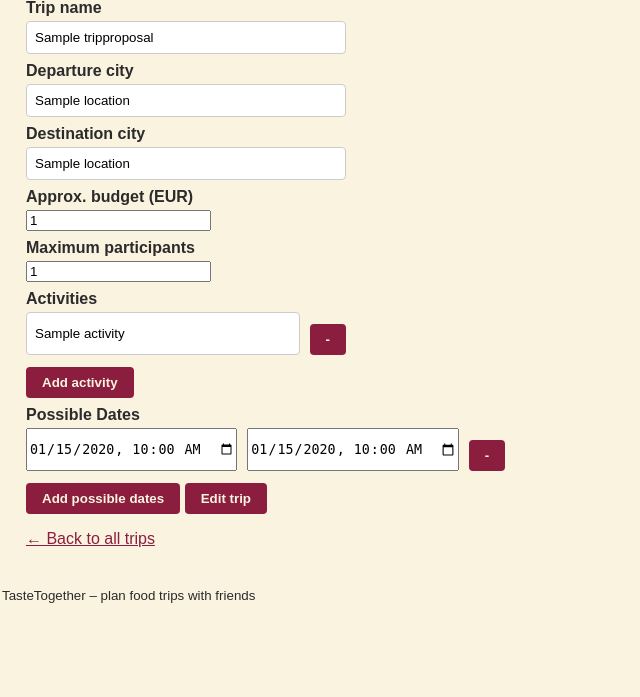
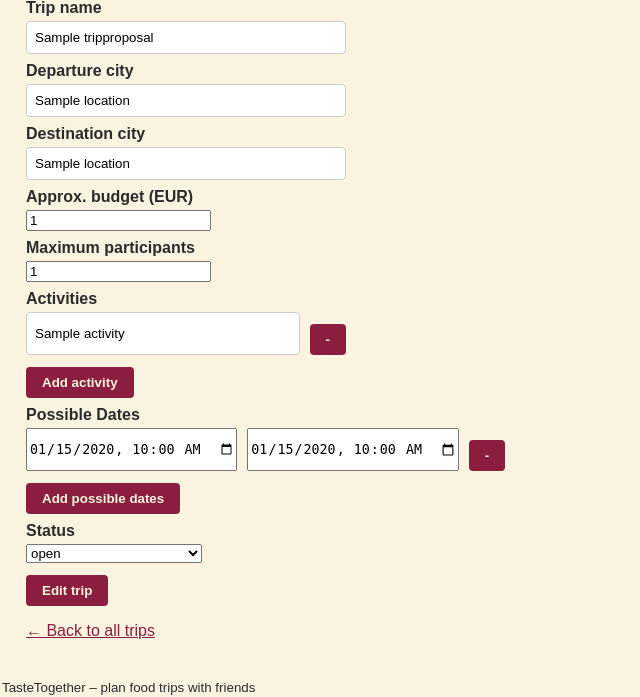
Before and after one commit to pezzi-ph/web-travel-together, a Flask app: page /trips/1/edit in a window 1280 px wide. Shown: the part 205-902 px from the top of the page, without its empty margins (0-640 px from the left). Before the commit the page ends 808 px from the top, so only its background shows below. Run offline with Flask 3, Linux system fonts and the light colour scheme; a user stored in the database is signed in; tables that the repository leaves empty hold one stand-in row (values such as "Sample post").

Commit message:
added status

```diff
--- a/travel_together/main.py
+++ b/travel_together/main.py
@@ -252,6 +252,7 @@ def edit_trip(trip_id):
         activities = request.form.getlist("activities[]")
         possible_departure_dates = request.form.getlist("possible_departure_dates[]")
         possible_return_dates = request.form.getlist("possible_return_dates[]")
+        status = request.form.get("status")
 
         new_dates = []
         for i, departure_date in enumerate(possible_departure_dates):
@@ -292,6 +293,7 @@ def edit_trip(trip_id):
         trip.max_members = max_members
         trip.activities = activities_new
         trip.possible_dates = new_dates
+        trip.status = ProposalStatus(int(status))
         db.session.commit()
         flash("Trip edited successfully!")
 
--- a/travel_together/templates/trips/create_trip.html
+++ b/travel_together/templates/trips/create_trip.html
@@ -95,6 +95,18 @@
         <button type="button" onclick="addDates()">Add possible dates</button>
 
 
+        {% if trip.id is not none %}
+        <div class="form-group">
+            <label for="status">Status</label>
+            <select name="status">
+                <option value="1" {{'selected' if trip.status.value==1}}>open</option>
+                <option value="2" {{'selected' if trip.status.value==2}}>closed to new participants</option>
+                <option value="3" {{'selected' if trip.status.value==3}}>finalized</option>
+                <option value="4" {{'selected' if trip.status.value==4}}>cancelled</option>
+            </select>
+        </div>
+        {% endif %}
+
         <button type="submit">{% if trip.id is none %}Create trip{% else %}Edit trip{% endif %}</button>
     </form>
 
```
